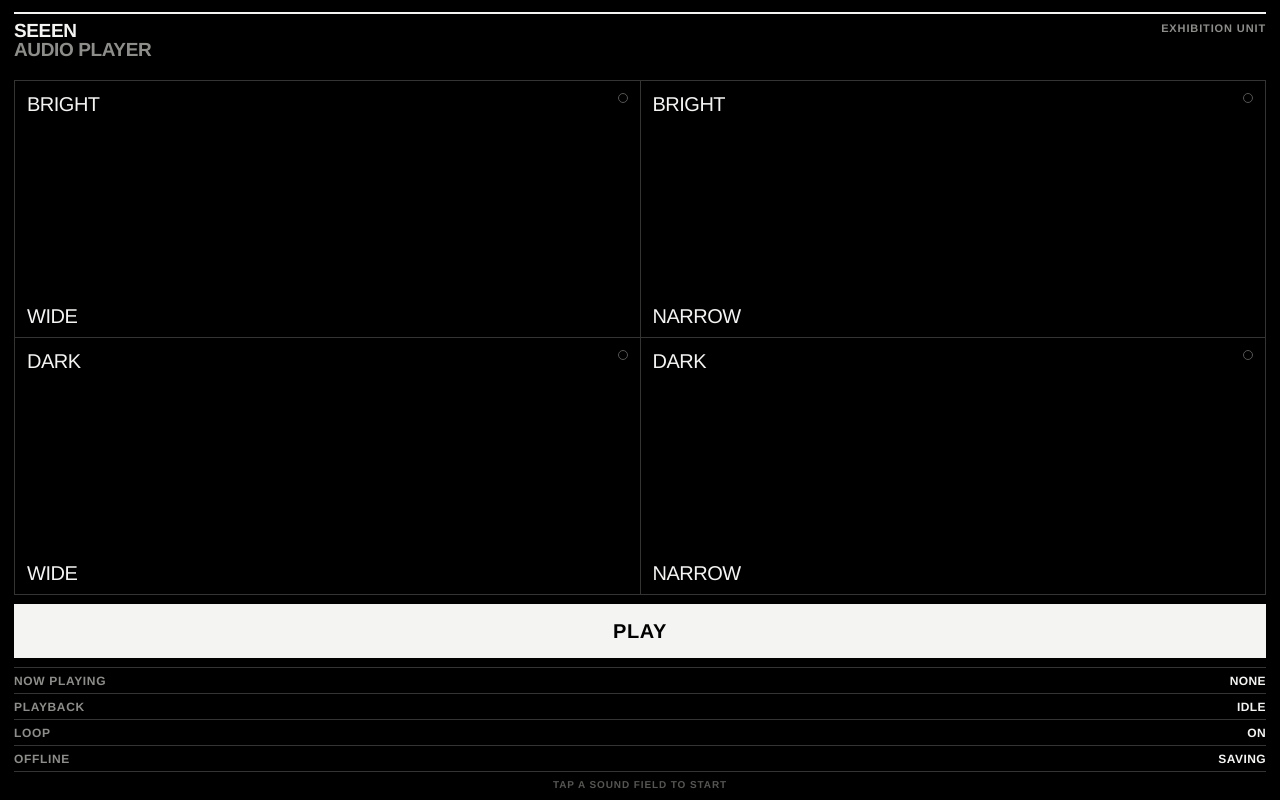
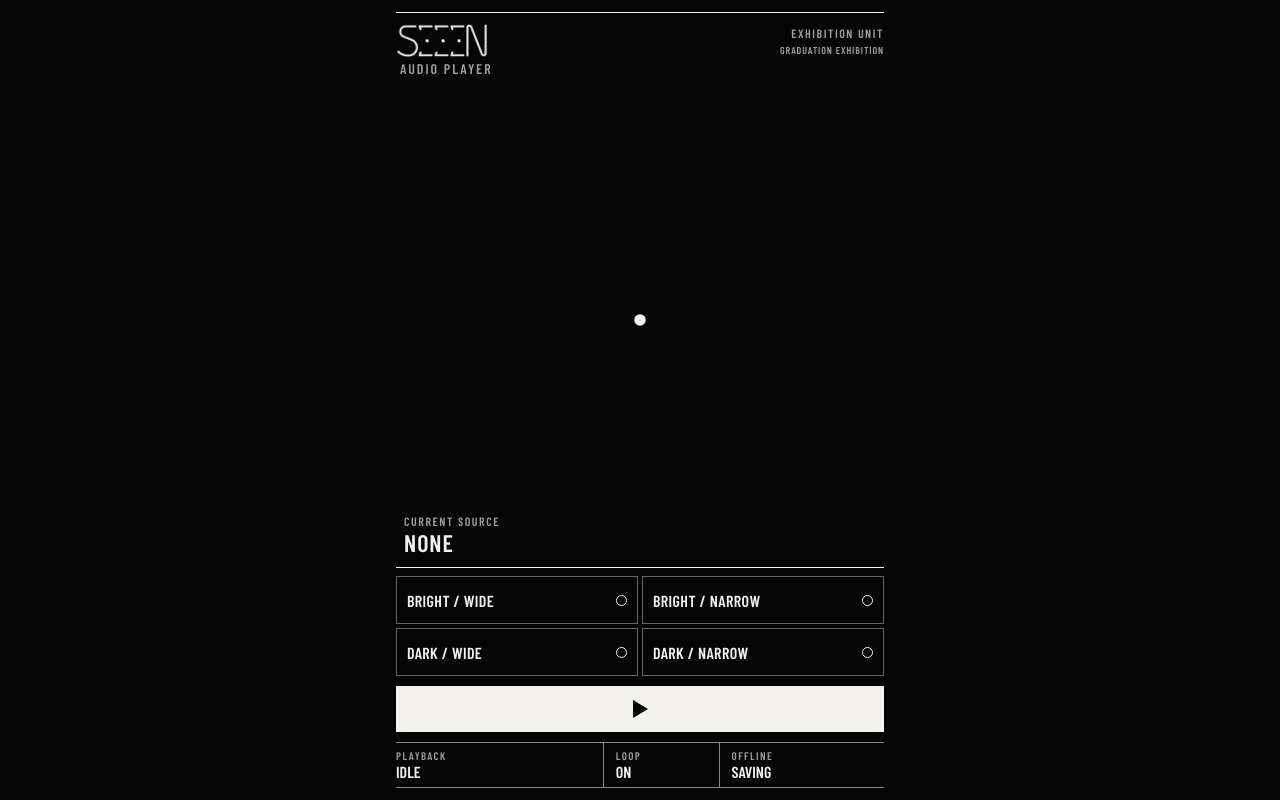
Before and after one commit to 041231horiko-cyber/SEEEN_AUDIO_PLAYER, a plain HTML site: page SEEEN_AUDIO_PLAYER/index.html in a window 1280 px wide. Drawn offline with Linux system fonts and the light colour scheme.

Commit message:
Add files via upload

```diff
--- a/SEEEN_AUDIO_PLAYER/index.html
+++ b/SEEEN_AUDIO_PLAYER/index.html
@@ -17,61 +17,46 @@
     <link rel="apple-touch-icon" sizes="180x180" href="./icons/apple-touch-icon.png">
     <link rel="stylesheet" href="style.css">
     <script src="player.js" defer></script>
+    <script src="field.js" defer></script>
   </head>
   <body>
-    <main class="app-shell" aria-labelledby="app-title">
-      <header class="masthead">
-        <h1 id="app-title"><span>SEEEN</span><span>AUDIO PLAYER</span></h1>
-        <p class="device-mark">EXHIBITION UNIT</p>
+    <main>
+      <header>
+        <h1><img src="./seeen-logo.png" alt="SEEEN"><span>AUDIO PLAYER</span></h1>
+        <div class="unit">EXHIBITION UNIT<small>GRADUATION EXHIBITION</small></div>
       </header>
-
+      <section class="field" aria-label="現在の音源">
+        <svg id="waves" aria-hidden="true" viewBox="-100 -100 200 200" preserveAspectRatio="xMidYMid meet">
+          <defs>
+            <radialGradient id="wide-falloff" gradientUnits="userSpaceOnUse" cx="0" cy="0" r="128.7">
+              <stop offset="0" stop-color="currentColor"/>
+              <stop offset=".42" stop-color="currentColor" stop-opacity=".93"/>
+              <stop offset=".72" stop-color="currentColor" stop-opacity=".52"/>
+              <stop offset=".90" stop-color="currentColor" stop-opacity=".12"/>
+              <stop offset="1" stop-color="currentColor" stop-opacity="0"/>
+            </radialGradient>
+            <radialGradient id="return-falloff" gradientUnits="userSpaceOnUse" cx="0" cy="0" r="61">
+              <stop offset="0" stop-color="currentColor" stop-opacity="0"/>
+              <stop offset=".25" stop-color="currentColor" stop-opacity=".12"/>
+              <stop offset=".65" stop-color="currentColor" stop-opacity=".58"/>
+              <stop offset="1" stop-color="currentColor"/>
+            </radialGradient>
+          </defs>
+          <g id="rings"></g><circle r="2.4" fill="currentColor"/>
+        </svg>
+        <div class="caption"><small>CURRENT SOURCE</small><output id="now-playing">NONE</output></div>
+      </section>
       <section class="selector" aria-label="音源選択">
-        <button class="track-button" type="button" data-track="bright-wide" aria-pressed="false">
-          <span>BRIGHT</span>
-          <span>WIDE</span>
-        </button>
-        <button class="track-button" type="button" data-track="bright-narrow" aria-pressed="false">
-          <span>BRIGHT</span>
-          <span>NARROW</span>
-        </button>
-        <button class="track-button" type="button" data-track="dark-wide" aria-pressed="false">
-          <span>DARK</span>
-          <span>WIDE</span>
-        </button>
-        <button class="track-button" type="button" data-track="dark-narrow" aria-pressed="false">
-          <span>DARK</span>
-          <span>NARROW</span>
-        </button>
+        <button type="button" data-track="bright-wide" aria-pressed="false">BRIGHT / WIDE</button>
+        <button type="button" data-track="bright-narrow" aria-pressed="false">BRIGHT / NARROW</button>
+        <button type="button" data-track="dark-wide" aria-pressed="false">DARK / WIDE</button>
+        <button type="button" data-track="dark-narrow" aria-pressed="false">DARK / NARROW</button>
       </section>
-
-      <section class="transport" aria-label="再生操作">
-        <button id="play-toggle" class="play-toggle" type="button" aria-label="再生する">PLAY</button>
-      </section>
-
-      <section class="status-panel" aria-label="再生情報">
-        <div class="status-row">
-          <span>NOW PLAYING</span>
-          <output id="now-playing">NONE</output>
-        </div>
-        <div class="status-row">
-          <span>PLAYBACK</span>
-          <output id="playback-state" data-state="idle">IDLE</output>
-        </div>
-        <div class="status-row">
-          <span>LOOP</span>
-          <output>ON</output>
-        </div>
-        <div class="status-row">
-          <span>OFFLINE</span>
-          <button id="offline-status" class="status-action" type="button" data-state="checking" disabled>CHECKING</button>
-        </div>
-      </section>
-
-      <p id="error-message" class="error-message" role="alert" hidden></p>
-      <p id="instruction" class="instruction">TAP A SOUND FIELD TO START</p>
-
+      <button id="play-toggle" type="button" aria-label="再生する">PLAY</button>
+      <footer><div><small>PLAYBACK</small><output id="playback-state" data-state="idle">IDLE</output></div><div><small>LOOP</small>ON</div><div><small>OFFLINE</small><button id="offline-status" type="button" disabled>CHECKING</button></div></footer>
+      <p id="error-message" role="alert" hidden></p>
+      <span id="instruction" hidden></span><span id="live-announcement" class="sr" aria-live="polite"></span>
       <audio id="audio-player" preload="metadata" loop playsinline></audio>
-      <div id="live-announcement" class="visually-hidden" aria-live="polite"></div>
     </main>
   </body>
 </html>
--- a/SEEEN_AUDIO_PLAYER/service-worker.js
+++ b/SEEEN_AUDIO_PLAYER/service-worker.js
@@ -1,12 +1,15 @@
 "use strict";
 
 // 完成音源を同じファイル名で差し替えたら、この値を必ず更新する。
-var CACHE_VERSION = "seeen-audio-v5";
+var CACHE_VERSION = "seeen-audio-v10";
 var APP_ASSETS = [
   "./",
   "./index.html",
   "./style.css",
   "./player.js",
+  "./field.js",
+  "./seeen-logo.png",
+  "./BarlowCondensed-SemiBold.ttf",
   "./manifest.json",
   "./icons/apple-touch-icon.png",
   "./icons/icon-180.png",
@@ -14,6 +17,7 @@ var APP_ASSETS = [
   "./icons/icon-512.png"
 ];
 var AUDIO_ASSETS = [
+  "./audio/ui-switch.wav",
   "./audio/bright_wide_loop.wav",
   "./audio/bright_narrow_loop.wav",
   "./audio/dark_wide_loop.wav",
@@ -51,6 +55,7 @@ async function verifyOfflineCache() {
   return {
     ready: missing.length === 0,
     missing: missing,
+    switchCueCached: missing.indexOf("./audio/ui-switch.wav") === -1,
     cacheName: CACHE_VERSION
   };
 }
--- a/SEEEN_AUDIO_PLAYER/style.css
+++ b/SEEEN_AUDIO_PLAYER/style.css
@@ -1,294 +1,65 @@
-:root {
-  color-scheme: dark;
-  --black: #000;
-  --white: #f4f4f2;
-  --mid: #8d8d89;
-  --dim: #555552;
-  --line: #343432;
-  --error: #ff6b58;
-  font-family: "Helvetica Neue", Helvetica, Arial, sans-serif;
-  font-synthesis: none;
-  -webkit-text-size-adjust: 100%;
+@font-face { font-family: Barlow; src: url("./BarlowCondensed-SemiBold.ttf") format("truetype"); font-weight: 600; font-display: swap; }
+* { box-sizing: border-box; }
+html,body { height:100%; margin:0; }
+body { --theme-time:500ms; --status-rule:#888888; --paper:#050505; --ink:#f3f2ef; --muted:#a0a0a0; --line:#666562; background:var(--paper); color:var(--ink); font:600 16px "DIN Condensed VF",Barlow,"Arial Narrow",sans-serif; }
+body.bright { --status-rule:#999999; --paper:#f4f3f0; --ink:#111111; --muted:#555555; --line:#83837e; }
+h1 span, .unit { color:var(--muted); }
+h1 span { margin-left:4px; }
+main { width:100%; max-width:520px; height:100%; min-height:420px; margin:auto; padding:calc(12px + env(safe-area-inset-top)) 16px calc(12px + env(safe-area-inset-bottom)); display:flex; flex-direction:column; }
+header,.selector { border-top:1px solid var(--ink); }
+header { display:flex; justify-content:space-between; align-items:flex-start; padding-top:10px; }
+h1 { margin:0; display:grid; gap:2px; font-size:14px; letter-spacing:.14em; }
+h1 img { width:92px; mix-blend-mode:screen; }
+.bright h1 img { filter:invert(1); mix-blend-mode:multiply; }
+.unit,small { font-size:12px; letter-spacing:.13em; }
+.unit { text-align:right; padding-top:3px; }
+.unit small { margin-top:4px; font-size:10px; letter-spacing:.09em; }
+.field { position:relative; flex:1; min-height:90px; overflow:hidden; margin:4px 0 8px; }
+#waves { width:100%; height:100%; position:absolute; }
+.caption { position:absolute; bottom:0; left:0; padding:2px 9px 2px 8px; background:var(--paper); }
+small { display:block; color:var(--muted); }
+.caption output { font-size:24px; letter-spacing:.04em; }
+button { font:inherit; color:inherit; border-radius:0; cursor:pointer; touch-action:manipulation; }
+.selector { display:grid; grid-template-columns:1fr 1fr; gap:4px; padding-top:8px; }
+.selector button { background:transparent; border:1px solid var(--line); min-height:48px; padding:0 10px; display:flex; justify-content:space-between; gap:4px; align-items:center; letter-spacing:.025em; }
+.selector button::after { content:""; width:9px;height:9px;border:1px solid currentColor;border-radius:50%; }
+.selector [aria-pressed="true"],#play-toggle { background:var(--ink);color:var(--paper); border-color:var(--ink); }
+.selector [aria-pressed="true"]::after { background:currentColor; }
+#play-toggle { margin:10px 0; min-height:46px; border:0; font-size:0; }
+#play-toggle::before { content:"";display:inline-block;border:solid transparent;border-width:9px 0 9px 15px;border-left-color:currentColor; }
+#play-toggle[data-playing="true"]::before { height:18px;width:5px;border:solid currentColor;border-width:0 5px; }
+footer { display:grid;grid-template-columns:1.25fr .7fr 1fr; border-block:1px solid var(--status-rule); }
+footer > div { padding-block:6px; }
+footer div+div { border-left:1px solid var(--status-rule);padding-left:12px; }
+footer small { font-size:11px; }
+#offline-status { padding:0;border:0;background:none; color:var(--ink);opacity:1; }
+#offline-status:enabled { text-decoration:underline;min-width:48px;min-height:44px; }
+#error-message { font:13px/1.35 sans-serif;margin:4px 0; }
+.sr { position:absolute;width:1px;height:1px;overflow:hidden;clip-path:inset(50%); }
+@media(prefers-reduced-motion:reduce){ * { transition:none!important; } }
+
+/* Feather the last few pixels where wide arcs leave the field. */
+#waves.wide {
+  -webkit-mask-image: linear-gradient(to right, transparent, black 8%, black 92%, transparent), linear-gradient(to bottom, transparent, black 8%, black 92%, transparent);
+  -webkit-mask-composite: source-in;
+  mask-image: linear-gradient(to right, transparent, black 8%, black 92%, transparent), linear-gradient(to bottom, transparent, black 8%, black 92%, transparent);
+  mask-composite: intersect;
 }
 
-* {
-  box-sizing: border-box;
+/* Interpolate painted colors, including controls whose colors invert. */
+body, header, .selector, .selector button, #play-toggle, .caption,
+h1 span, .unit, small, footer, footer > div, #offline-status {
+  transition-property: background-color, color, border-color;
+  transition-duration: var(--theme-time);
+  transition-timing-function: ease-in-out;
 }
+.selector button { background-color:var(--paper); color:var(--ink); }
+.selector button[aria-pressed="true"] { background-color:var(--ink); color:var(--paper); }
 
-html,
-body {
-  width: 100%;
-  height: 100%;
-  min-height: 100%;
-  margin: 0;
-  background: var(--black);
+/* Keep glyph edges distinct while foreground and paper pass through grey. */
+@keyframes theme-legibility {
+  0%, 100% { text-shadow:0 0 1px transparent; }
+  40%, 60% { text-shadow:0 1px 1px #222, 0 -1px 1px #eee; }
 }
-
-body {
-  min-height: 100vh;
-  color: var(--white);
-  overflow-x: hidden;
-  overscroll-behavior: none;
-}
-
-button {
-  border: 0;
-  border-radius: 0;
-  color: inherit;
-  font: inherit;
-  -webkit-tap-highlight-color: transparent;
-  touch-action: manipulation;
-  user-select: none;
-  -webkit-user-select: none;
-}
-
-.app-shell {
-  display: flex;
-  flex-direction: column;
-  width: 100%;
-  max-width: 100%;
-  height: 100%;
-  min-height: 100vh;
-  padding: calc(12px + env(safe-area-inset-top)) calc(14px + env(safe-area-inset-right)) calc(10px + env(safe-area-inset-bottom)) calc(14px + env(safe-area-inset-left));
-  background: var(--black);
-  overflow-x: hidden;
-}
-
-.masthead {
-  display: flex;
-  align-items: flex-start;
-  justify-content: space-between;
-  min-height: 68px;
-  border-top: 2px solid var(--white);
-  padding-top: 8px;
-}
-
-.masthead h1,
-.device-mark {
-  margin: 0;
-}
-
-.masthead h1 {
-  display: flex;
-  flex-direction: column;
-  font-size: 19px;
-  font-weight: 700;
-  letter-spacing: -0.02em;
-  line-height: 0.98;
-}
-
-.masthead h1 span:last-child {
-  color: var(--mid);
-}
-
-.device-mark {
-  color: var(--mid);
-  font-size: 11px;
-  font-weight: 600;
-  letter-spacing: 0.08em;
-  line-height: 1.2;
-  text-align: right;
-}
-
-.selector {
-  display: grid;
-  flex: 1 1 auto;
-  grid-template-columns: repeat(2, minmax(0, 1fr));
-  grid-template-rows: repeat(2, minmax(112px, 1fr));
-  gap: 1px;
-  min-height: 250px;
-  background: var(--line);
-  border: 1px solid var(--line);
-}
-
-.track-button {
-  position: relative;
-  display: flex;
-  flex-direction: column;
-  align-items: flex-start;
-  justify-content: space-between;
-  min-width: 0;
-  padding: 13px 12px 11px;
-  background: var(--black);
-  color: var(--white);
-  font-size: 20px;
-  font-weight: 500;
-  letter-spacing: -0.025em;
-  line-height: 1;
-  text-align: left;
-}
-
-.track-button::after {
-  position: absolute;
-  top: 12px;
-  right: 12px;
-  width: 8px;
-  height: 8px;
-  border: 1px solid var(--dim);
-  border-radius: 50%;
-  content: "";
-}
-
-.track-button:active {
-  background: #161616;
-}
-
-.track-button[aria-pressed="true"] {
-  background: var(--white);
-  color: var(--black);
-}
-
-.track-button[aria-pressed="true"]::after {
-  border-color: var(--black);
-  background: var(--black);
-}
-
-.track-button:focus-visible,
-.play-toggle:focus-visible,
-.status-action:focus-visible {
-  outline: 2px solid var(--white);
-  outline-offset: -4px;
-}
-
-.transport {
-  padding: 9px 0;
-}
-
-.play-toggle {
-  width: 100%;
-  min-height: 54px;
-  border: 1px solid var(--white);
-  background: var(--white);
-  color: var(--black);
-  font-size: 20px;
-  font-weight: 700;
-  letter-spacing: 0.03em;
-}
-
-.play-toggle[data-playing="true"] {
-  background: var(--black);
-  color: var(--white);
-}
-
-.play-toggle:active {
-  background: var(--mid);
-  color: var(--black);
-}
-
-.status-panel {
-  border-top: 1px solid var(--line);
-}
-
-.status-row {
-  display: grid;
-  grid-template-columns: 42% minmax(0, 1fr);
-  align-items: center;
-  min-height: 26px;
-  border-bottom: 1px solid var(--line);
-  color: var(--mid);
-  font-size: 12px;
-  font-weight: 600;
-  letter-spacing: 0.055em;
-}
-
-.status-row output,
-.status-action {
-  overflow: hidden;
-  color: var(--white);
-  font-size: 12px;
-  font-weight: 700;
-  letter-spacing: 0.035em;
-  text-align: right;
-  text-overflow: ellipsis;
-  white-space: nowrap;
-}
-
-.status-action {
-  min-height: 25px;
-  padding: 0;
-  background: transparent;
-}
-
-.status-action:not(:disabled) {
-  color: var(--error);
-  text-decoration: underline;
-  text-underline-offset: 3px;
-}
-
-[data-state="ready"],
-[data-state="playing"] {
-  color: var(--white) !important;
-}
-
-[data-state="error"],
-[data-state="incomplete"] {
-  color: var(--error) !important;
-}
-
-.error-message {
-  margin: 8px 0 0;
-  padding: 8px 9px;
-  border-left: 2px solid var(--error);
-  background: #19100e;
-  color: var(--error);
-  font-size: 12px;
-  font-weight: 600;
-  line-height: 1.35;
-}
-
-.instruction {
-  margin: 8px 0 0;
-  color: var(--dim);
-  font-size: 10px;
-  font-weight: 600;
-  letter-spacing: 0.09em;
-  line-height: 1;
-  text-align: center;
-}
-
-.visually-hidden {
-  position: absolute !important;
-  overflow: hidden;
-  width: 1px;
-  height: 1px;
-  margin: -1px;
-  padding: 0;
-  border: 0;
-  clip: rect(0 0 0 0);
-  white-space: nowrap;
-}
-
-@media (max-height: 600px) {
-  .app-shell {
-    padding-top: calc(7px + env(safe-area-inset-top));
-  }
-
-  .masthead {
-    min-height: 54px;
-  }
-
-  .selector {
-    grid-template-rows: repeat(2, minmax(92px, 1fr));
-    min-height: 196px;
-  }
-
-  .track-button {
-    font-size: 18px;
-  }
-
-  .transport {
-    padding: 7px 0;
-  }
-
-  .play-toggle {
-    min-height: 46px;
-  }
-}
-
-@media (prefers-reduced-motion: reduce) {
-  *,
-  *::before,
-  *::after {
-    scroll-behavior: auto !important;
-  }
-}
+.theme-changing main { animation:theme-legibility var(--theme-time) ease-in-out; }
+@media(prefers-reduced-motion:reduce){ .theme-changing main { animation:none; } }
```
Also changed, not shown: SEEEN_AUDIO_PLAYER/Barlow-OFL.txt (added), SEEEN_AUDIO_PLAYER/BarlowCondensed-SemiBold.ttf (added), 1 other file.
